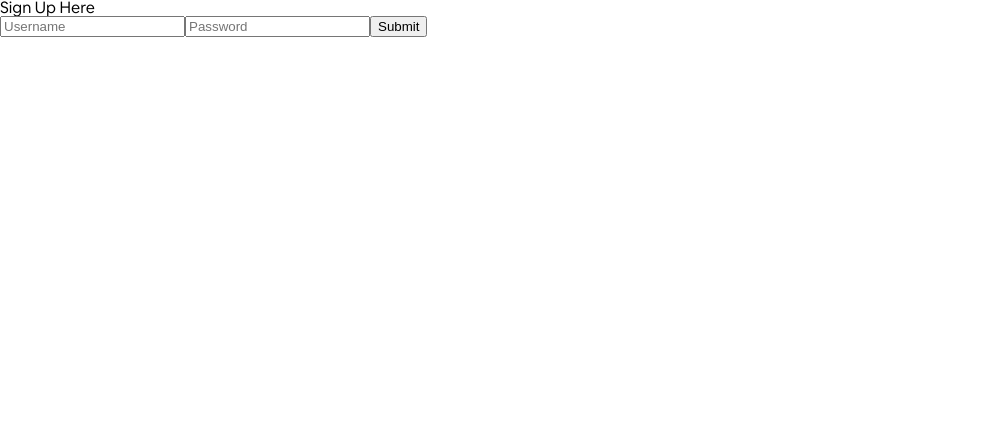
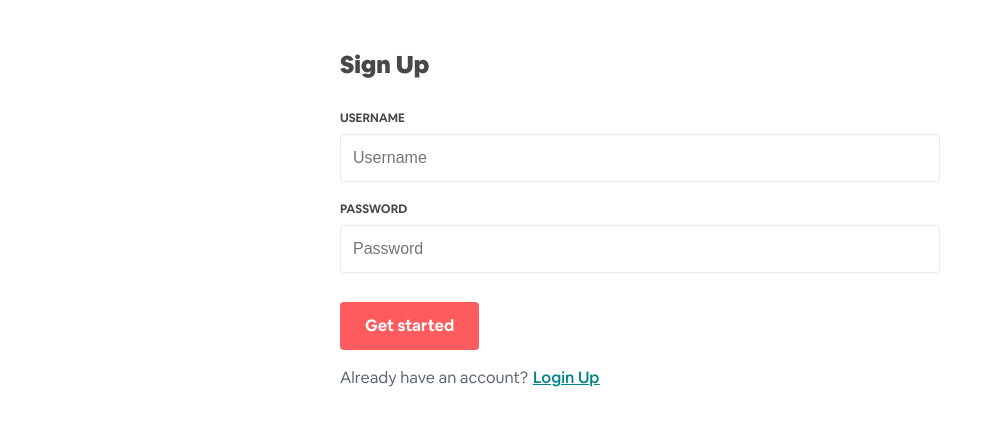
Before and after one commit to Kenya-a/vacation-planner, a React (Create React App) app: page /signup in a window 1280 px wide. Shown: the top 426 px of the page, without its empty margins (0-1003 px from the left). Built offline with nearby package versions, Linux system fonts and the light colour scheme.

Commit message:
Update SignupForm.js

```diff
--- a/src/components/SignupForm.js
+++ b/src/components/SignupForm.js
@@ -2,6 +2,8 @@ import React, { useState, useEffect } from "react";
 import axios from "axios";
 import { Form, Field, withFormik } from "formik";
 import * as Yup from "yup";
+import styled from 'styled-components'
+import { Link } from "react-router-dom";
 
 const SignupForm = ({ values, errors, touched, handleSubmit, status }) => {
   const [userList, setUserList] = useState([]);
@@ -14,13 +16,28 @@ const SignupForm = ({ values, errors, touched, handleSubmit, status }) => {
 
   return (
     <div>
-      <h1>Sign Up Here</h1>
+      <StyledDiv>
+      <StyledWrapper>
+      <StyledHeader>Sign Up</StyledHeader>
       <Form>
-        <Field type="text" name="username" placeholder="Username" />
-        <Field type="password" name="password" placeholder="Password" />
 
-        <button type="submit">Submit</button>
+        <StyledGroup>
+          <StyledLabel>Username</StyledLabel>
+          <StyledField type="text" name="username" placeholder="Username" />
+        </StyledGroup>
 
+        <StyledGroup>
+        <StyledLabel>Password</StyledLabel>
+        <StyledField type="password" name="password" placeholder="Password" />
+        </StyledGroup>
+
+        <StyledButton type="submit">Get started</StyledButton>
+        <StyledP>Already have an account?
+
+          <Link to="/login">
+          <StyledA href="#">Login Up</StyledA>
+          </Link>
+        </StyledP>
         <div>
           {touched.username && errors.username && (
             <p className="error">{errors.username}</p>
@@ -32,6 +49,8 @@ const SignupForm = ({ values, errors, touched, handleSubmit, status }) => {
           )}
         </div>
       </Form>
+      </StyledWrapper>
+      </StyledDiv>
     </div>
   );
 };
@@ -72,4 +91,97 @@ const FormikSignupForm = withFormik({
   }
 })(SignupForm);
 
-export default FormikSignupForm;
+
+// Styled components
+const StyledField = styled(Field)`
+    width: 600px;
+    height: 48px;
+    border-radius: 3px;
+    border: 1px solid #EBEBEB;
+    box-sizing: border-box;
+    font-size: 16px;
+    line-height: 21px;
+    padding-left: 12px;
+    margin-bottom: 19px;
+
+    :focus {
+      border: 2px solid #008489;
+      outline: none;
+      padding-left: 11px;
+
+    :placeholder {
+      color: #484848;
+    }
+    }
+`
+
+const StyledGroup = styled.div`
+  display: flex;
+  flex-direction: column;
+`
+
+const StyledLabel = styled.label`
+  font-size: 12px;
+  line-height: 16px;
+  color: #484848;
+  margin-bottom: 8px;
+  text-transform: uppercase;
+  font-weight: 700;
+`
+
+const StyledButton = styled.button`
+  background-color: #FE5B5E;
+  color: white;
+  font-size: 16px;
+  line-height: 24px;
+  font-weight: 700;
+  border: none;
+  padding: 12px 25px;
+  border-radius: 4px;
+  margin-top: 10px;
+  margin-bottom: 20px;
+  font-family: 'Cereal';
+
+  :hover {
+  transition: all 0.3s cubic-bezier(0.785, 0.135, 0.15, 0.86) 0s;
+  cursor: pointer;
+  }
+`
+
+const StyledHeader = styled.h1`
+  font-size: 24px
+  color: #484848;
+  line-height: 30px;
+  margin-bottom: 30px;
+  font-weight: 900;
+`
+
+const StyledWrap = styled.div`
+  margin-top: 50px;
+`
+
+const StyledP = styled.p`
+  color:  #58626D;
+  margin-bottom: 20px;
+`
+
+const StyledA = styled.a`
+  color: #008489;
+  text-decoration: underline;
+  margin-left: 5px;
+  font-weight: 600;
+`
+
+const StyledDiv = styled.div`
+  display: flex;
+  justify-content: center;
+  margin-top: 50px;
+
+`
+
+const StyledWrapper = styled.div`
+  display: inline-block;
+  width: 600px;
+`
+
+export default FormikSignupForm
```
